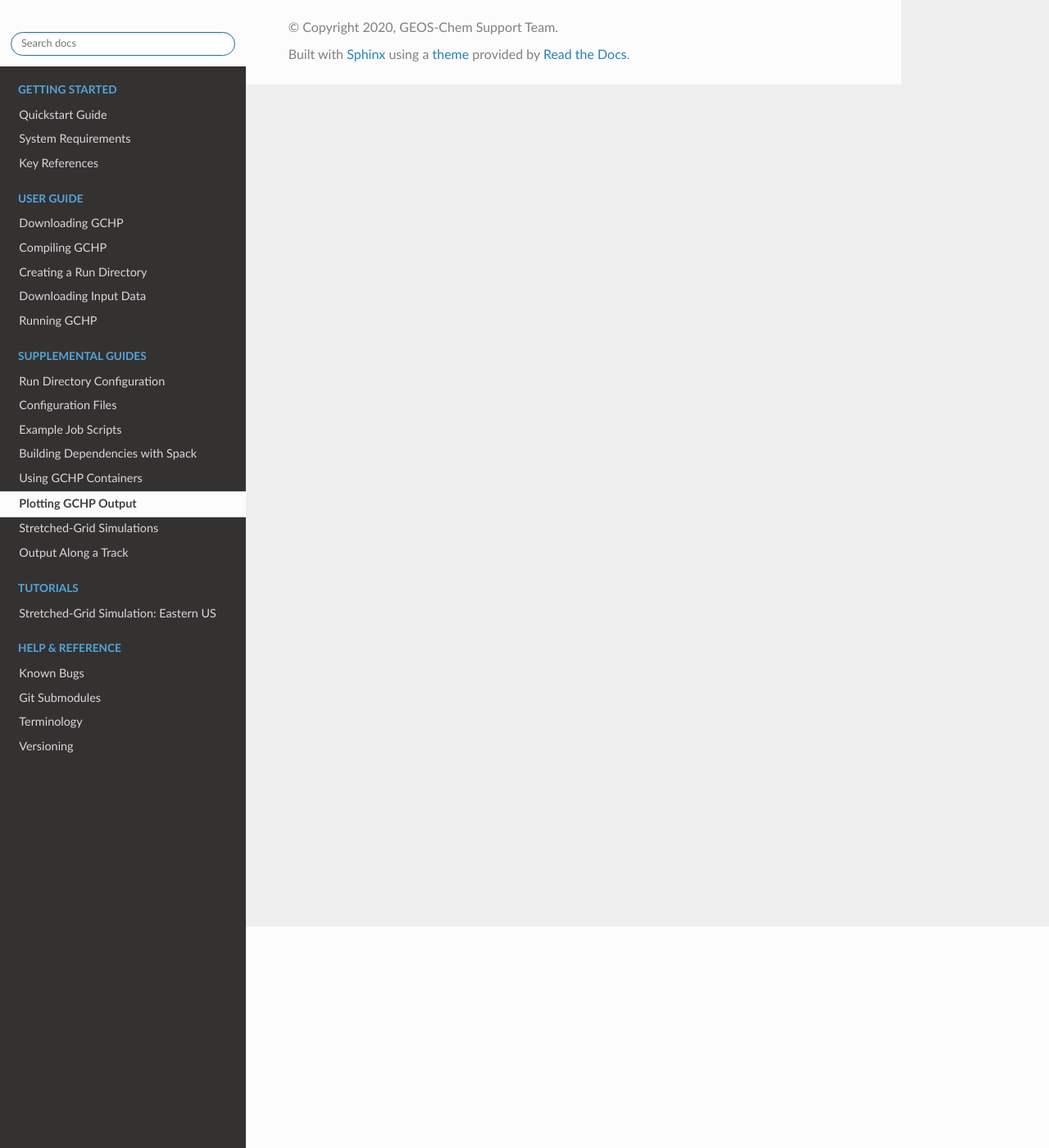
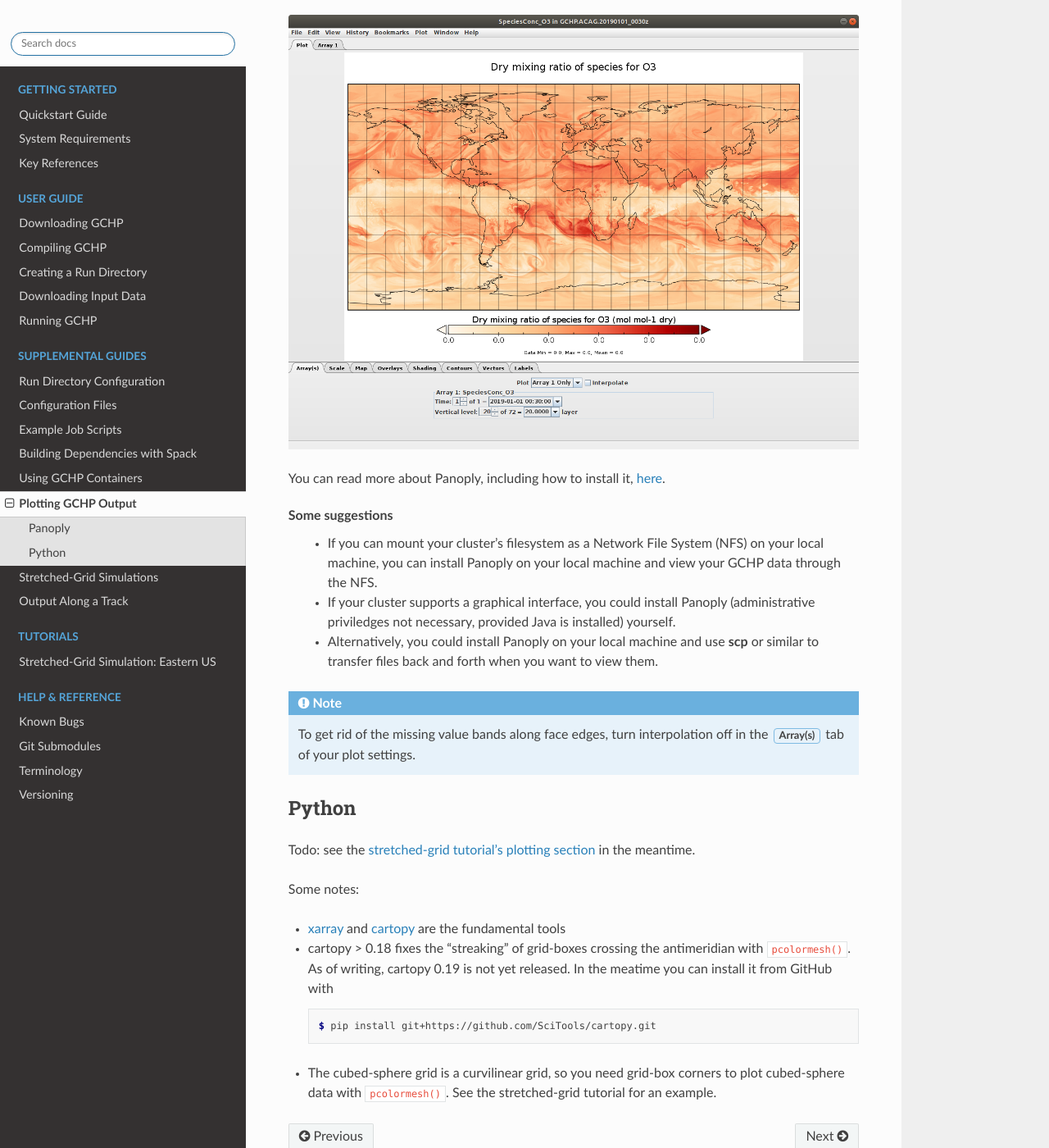
Before and after one commit to geoschem/GCHP, a Sphinx documentation site: the page built from docs/source/supplement/plotting-output.rst, in a window 1280 px wide and 1400 px high, scrolled down 270 px. Shown: the whole window at 82% size. Built offline with Sphinx 7.4.7 and the Read the Docs theme 2.0.0, drawn with Linux system fonts in a browser that asks for light colours; pages that are not in the unit, such as notebooks, are missing from menus; some of the changed text lies outside the part shown.

Commit message:
filled out the plotting page a bit. basic instructions for Panoply, and meantime suggestions for Python

```diff
--- a/docs/source/supplement/plotting-output.rst
+++ b/docs/source/supplement/plotting-output.rst
@@ -1,6 +1,43 @@
-
 
 Plotting GCHP Output
 ====================
 
-todo
+Panoply
+-------
+
+Panoply is useful for quick and easy viewing of GCHP output.
+Panoply is a grahpical program for plotting geo-referenced data like GCHP's output.
+It is an intuitive program and it is easy to set up.
+
+.. image:: /_static/panoply_example.png
+   :width: 100%
+
+You can read more about Panoply, including how to install it, `here <https://www.giss.nasa.gov/tools/panoply/>`_.
+
+Some suggestions
+  * If you can mount your cluster's filesystem as a Network File System (NFS) on your local machine, you can install Panoply on your local machine and view your GCHP data through the NFS.
+  * If your cluster supports a graphical interface, you could install Panoply (administrative priviledges not necessary, provided Java is installed) yourself.
+  * Alternatively, you could install Panoply on your local machine and use :program:`scp` or similar to transfer files back and forth when you want to view them.
+
+
+.. note::
+
+    To get rid of the missing value bands along face edges, turn interpolation off in the :guilabel:`Array(s)` tab of your plot settings.
+
+Python
+------
+
+Todo: see the :ref:`stretched-grid tutorial's plotting section <sg_plotting_example>` in the meantime.
+
+Some notes:
+
+* `xarray <http://xarray.pydata.org/en/stable/>`_ and `cartopy <https://scitools.org.uk/cartopy/docs/latest/>`_ are the fundamental tools
+* cartopy > 0.18 fixes the "streaking" of grid-boxes crossing the antimeridian with :code:`pcolormesh()`. As of writing, cartopy 0.19 is not yet released. In the
+  meatime you can install it from GitHub with
+
+  .. code-block:: console
+
+     $ pip install git+https://github.com/SciTools/cartopy.git
+
+* The cubed-sphere grid is a curvilinear grid, so you need grid-box corners to plot cubed-sphere data with :code:`pcolormesh()`.
+  See the stretched-grid tutorial for an example.
--- a/docs/source/tutorials/stretched-grid.rst
+++ b/docs/source/tutorials/stretched-grid.rst
@@ -133,6 +133,8 @@ Run GCHP:
    $ ./gchp.local.run
 
 
+.. _sg_plotting_example:
+
 Plot the output
 ---------------
 
```
Also changed, not shown: docs/source/_static/panoply_example.png (added).
